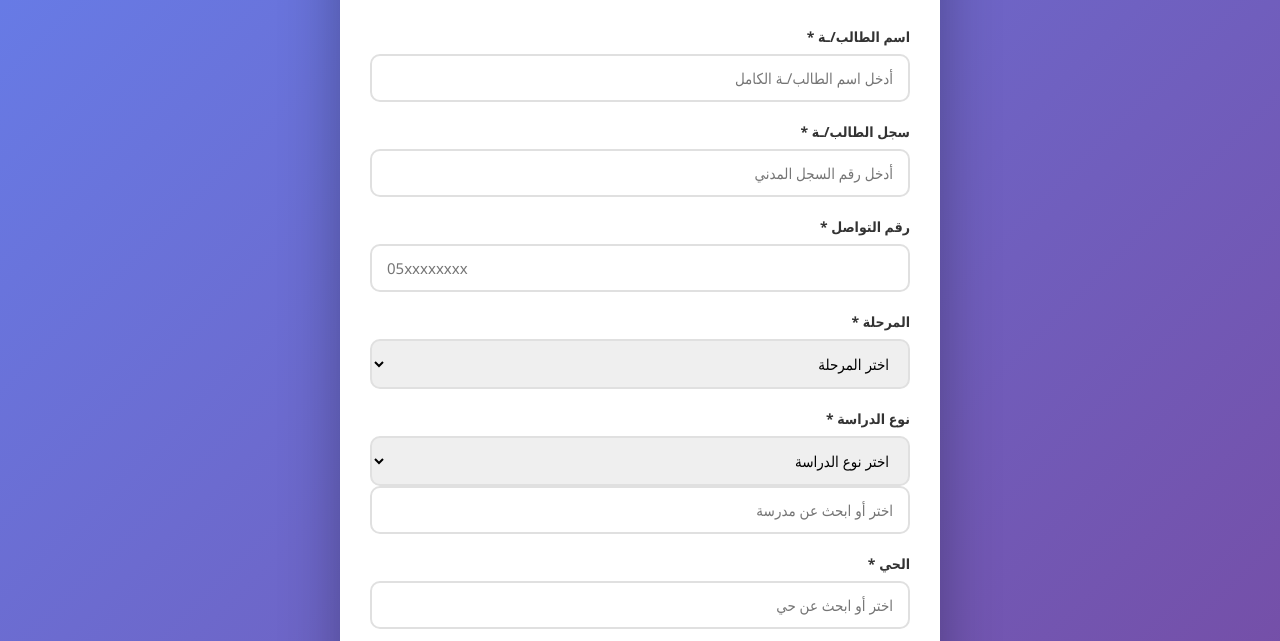
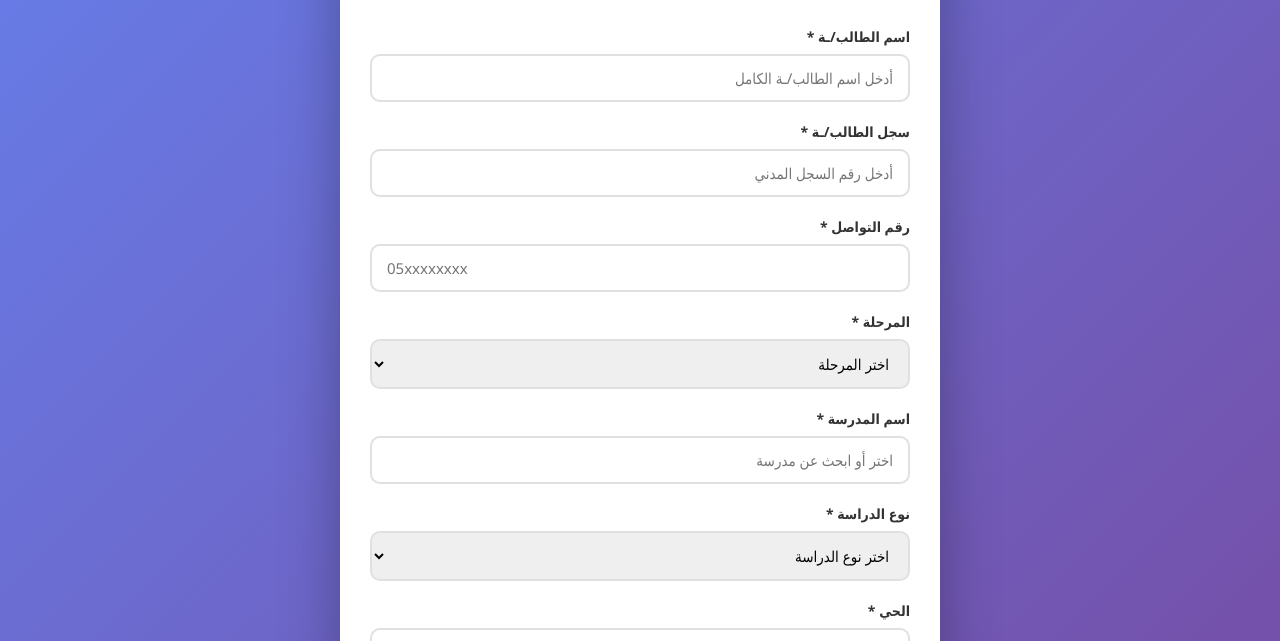
Before and after one commit to Abdullahalbalawi/school, a plain HTML site: page index.html in a window 1280 px wide. Shown: the part 150-791 px from the top of the page. Drawn offline with Linux system fonts and the light colour scheme; no server answers.

Commit message:
Update index.html

```diff
--- a/index.html
+++ b/index.html
@@ -93,21 +93,24 @@
           </select>
         </div>
 
-        <!-- نوع الدراسة -->
-        <div class="form-group">
-          <label>نوع الدراسة *</label>
-          <select id="studyType" required>
-            <option value="">اختر نوع الدراسة</option>
-            <option value="بنين">بنين</option>
-            <option value="بنات">بنات</option
-          </select>
-        </div>
 
         <!-- المدرسة -->
         <div class="form-group">
           <label>اسم المدرسة *</label>
           <input type="text" id="schoolName" required placeholder="اختر أو ابحث عن مدرسة">
           <ul id="schoolList" class="dropdown"></ul>
+        </div>
+
+
+         <!-- نوع الدراسة -->
+        <div class="form-group">
+          <label>نوع الدراسة *</label>
+          <select id="studyType" required>
+            <option value="">اختر نوع الدراسة</option>
+            <option value="بنين">بنين</option>
+            <option value="بنات">بنات</option>
+
+          </select>
         </div>
 
         <!-- الحي -->
@@ -246,12 +249,13 @@ function setLocation(successMsg, errorMsg) {
       latitude.value = pos.coords.latitude;
       longitude.value = pos.coords.longitude;
       document.getElementById("locationStatus").innerHTML =
-        successMsg + " <br>  دقة: " + pos.coords.accuracy.toFixed(1) + " متر";
+        successMsg + " <br> دقة: " + pos.coords.accuracy.toFixed(1) + " متر";
     },
     err => {
       let msg = "⚠️ فشل تحديد الموقع";
       if (err.code === 1) msg = "⚠️ تم رفض إذن الموقع من المتصفح";
-
+      else if (err.code === 2) msg = "⚠️ الموقع غير متاح حالياً";
+      else if (err.code === 3) msg = "⚠️ انتهى وقت المحاولة، حاول مرة أخرى";
       document.getElementById("locationStatus").innerHTML = errorMsg + "<br>" + msg;
     },
     { enableHighAccuracy: true, timeout: 10000, maximumAge: 0 }
```
